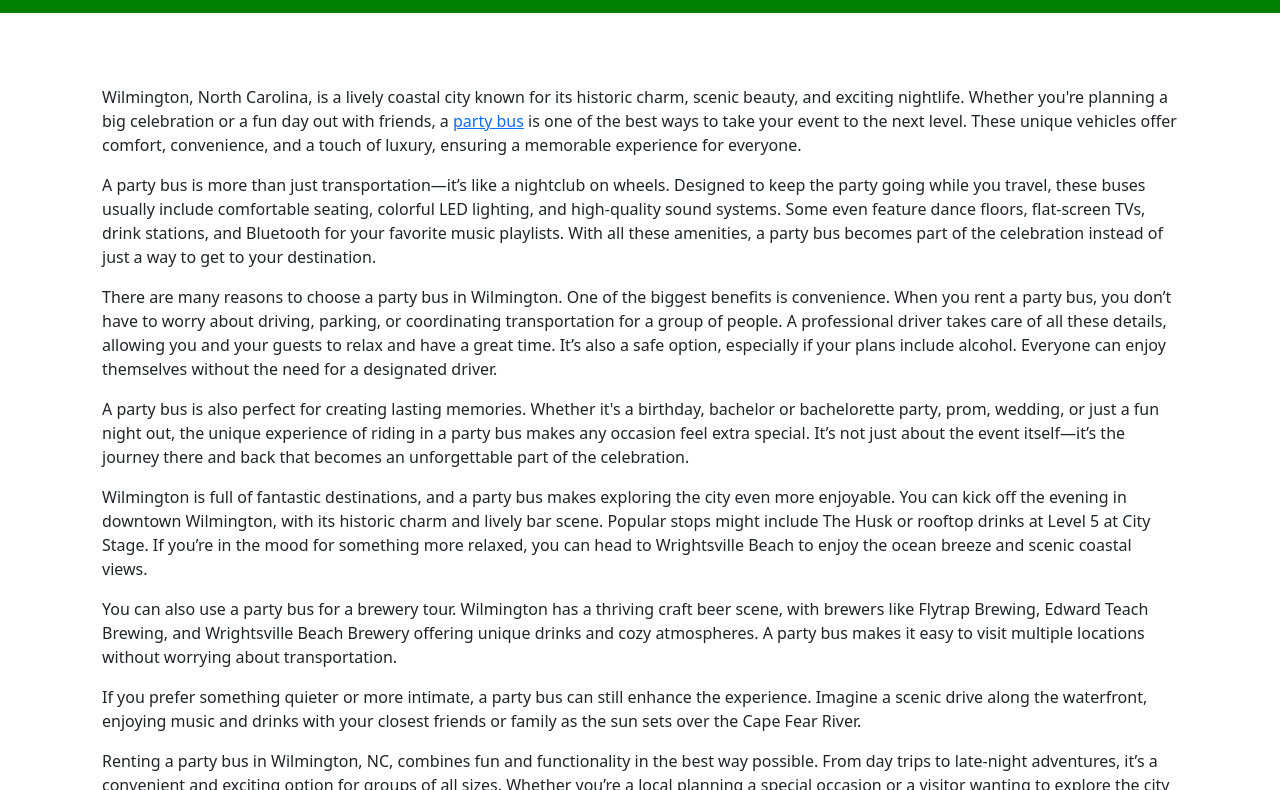
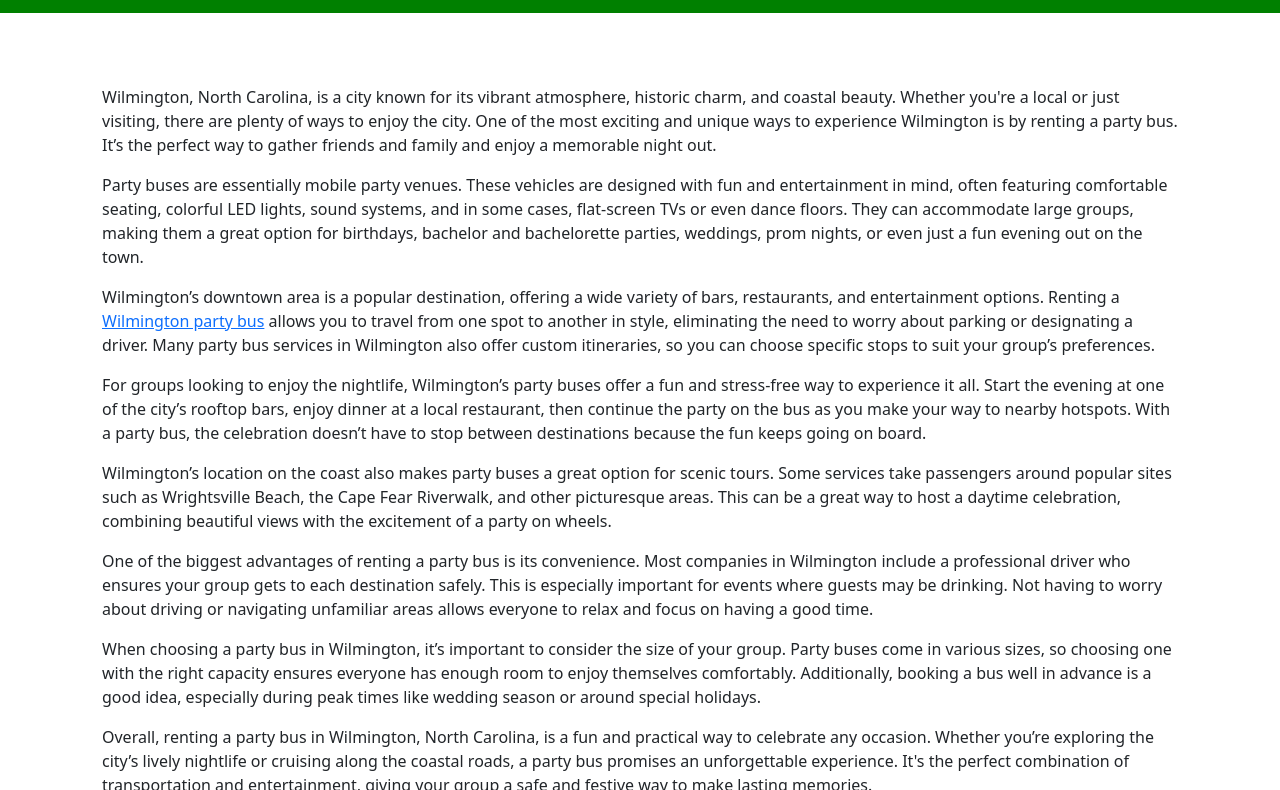
Before and after one commit to trualchemy/wilmingtonpartybus, a plain HTML site: page index.html in a window 1280 px wide. Shown: the part 91-881 px from the top of the page. Drawn offline with nearby package versions, Linux system fonts and the light colour scheme.

Commit message:
Update index.html

```diff
--- a/index.html
+++ b/index.html
@@ -5,7 +5,7 @@
     <meta name="viewport" content="width=device-width, initial-scale=1.0">
     <link rel="stylesheet" href="https://cdn.jsdelivr.net/npm/bootstrap@5.3.0/dist/css/bootstrap.min.css">
     <link rel="stylesheet" href="https://cdnjs.cloudflare.com/ajax/libs/font-awesome/6.4.0/css/all.min.css">
-    <title>Explore Wilmington, NC in Style with a Party Bus</title>
+    <title>Party Buses in Wilmington, North Carolina</title>
     <style>
       ul li a {
         color: white;
@@ -18,18 +18,18 @@
   </head>
   <body>
     <header class="site-header bg-primary text-white text-center py-4">
-      <h1>Explore Wilmington, NC in Style with a Party Bus</h1>
+      <h1>Party Buses in Wilmington, North Carolina</h1>
     </header></br></br></br>
     <section class="services" id="services">
       <div class="container" style="max-width: 1100px;"	>
-		<p>Wilmington, North Carolina, is a lively coastal city known for its historic charm, scenic beauty, and exciting nightlife. Whether you're planning a big celebration or a fun day out with friends, a <a href="https://wilmingtonpartybuses.com/" target="_blank">party bus</a> is one of the best ways to take your event to the next level. These unique vehicles offer comfort, convenience, and a touch of luxury, ensuring a memorable experience for everyone.</p>
-		<p>A party bus is more than just transportation—it’s like a nightclub on wheels. Designed to keep the party going while you travel, these buses usually include comfortable seating, colorful LED lighting, and high-quality sound systems. Some even feature dance floors, flat-screen TVs, drink stations, and Bluetooth for your favorite music playlists. With all these amenities, a party bus becomes part of the celebration instead of just a way to get to your destination.</p>
-		<p>There are many reasons to choose a party bus in Wilmington. One of the biggest benefits is convenience. When you rent a party bus, you don’t have to worry about driving, parking, or coordinating transportation for a group of people. A professional driver takes care of all these details, allowing you and your guests to relax and have a great time. It’s also a safe option, especially if your plans include alcohol. Everyone can enjoy themselves without the need for a designated driver.</p>
-		<p>A party bus is also perfect for creating lasting memories. Whether it's a birthday, bachelor or bachelorette party, prom, wedding, or just a fun night out, the unique experience of riding in a party bus makes any occasion feel extra special. It’s not just about the event itself—it’s the journey there and back that becomes an unforgettable part of the celebration.</p>
-		<p>Wilmington is full of fantastic destinations, and a party bus makes exploring the city even more enjoyable. You can kick off the evening in downtown Wilmington, with its historic charm and lively bar scene. Popular stops might include The Husk or rooftop drinks at Level 5 at City Stage. If you’re in the mood for something more relaxed, you can head to Wrightsville Beach to enjoy the ocean breeze and scenic coastal views.</p>
-		<p>You can also use a party bus for a brewery tour. Wilmington has a thriving craft beer scene, with brewers like Flytrap Brewing, Edward Teach Brewing, and Wrightsville Beach Brewery offering unique drinks and cozy atmospheres. A party bus makes it easy to visit multiple locations without worrying about transportation.</p>
-		<p>If you prefer something quieter or more intimate, a party bus can still enhance the experience. Imagine a scenic drive along the waterfront, enjoying music and drinks with your closest friends or family as the sun sets over the Cape Fear River.</p>
-		<p>Renting a party bus in Wilmington, NC, combines fun and functionality in the best way possible. From day trips to late-night adventures, it’s a convenient and exciting option for groups of all sizes. Whether you’re a local planning a special occasion or a visitor wanting to explore the city in style, a party bus ensures a safe and unforgettable ride</p>
+		<p>Wilmington, North Carolina, is a city known for its vibrant atmosphere, historic charm, and coastal beauty. Whether you're a local or just visiting, there are plenty of ways to enjoy the city. One of the most exciting and unique ways to experience Wilmington is by renting a party bus. It’s the perfect way to gather friends and family and enjoy a memorable night out.</p>
+		<p>Party buses are essentially mobile party venues. These vehicles are designed with fun and entertainment in mind, often featuring comfortable seating, colorful LED lights, sound systems, and in some cases, flat-screen TVs or even dance floors. They can accommodate large groups, making them a great option for birthdays, bachelor and bachelorette parties, weddings, prom nights, or even just a fun evening out on the town.</p>
+		<p>Wilmington’s downtown area is a popular destination, offering a wide variety of bars, restaurants, and entertainment options. Renting a <a href="https://wilmingtonpartybuses.com/" target="_blank">Wilmington party bus</a> allows you to travel from one spot to another in style, eliminating the need to worry about parking or designating a driver. Many party bus services in Wilmington also offer custom itineraries, so you can choose specific stops to suit your group’s preferences.</p>
+		<p>For groups looking to enjoy the nightlife, Wilmington’s party buses offer a fun and stress-free way to experience it all. Start the evening at one of the city’s rooftop bars, enjoy dinner at a local restaurant, then continue the party on the bus as you make your way to nearby hotspots. With a party bus, the celebration doesn’t have to stop between destinations because the fun keeps going on board.</p>
+		<p>Wilmington’s location on the coast also makes party buses a great option for scenic tours. Some services take passengers around popular sites such as Wrightsville Beach, the Cape Fear Riverwalk, and other picturesque areas. This can be a great way to host a daytime celebration, combining beautiful views with the excitement of a party on wheels.</p>
+		<p>One of the biggest advantages of renting a party bus is its convenience. Most companies in Wilmington include a professional driver who ensures your group gets to each destination safely. This is especially important for events where guests may be drinking. Not having to worry about driving or navigating unfamiliar areas allows everyone to relax and focus on having a good time.</p>
+		<p>When choosing a party bus in Wilmington, it’s important to consider the size of your group. Party buses come in various sizes, so choosing one with the right capacity ensures everyone has enough room to enjoy themselves comfortably. Additionally, booking a bus well in advance is a good idea, especially during peak times like wedding season or around special holidays.</p>
+		<p>Overall, renting a party bus in Wilmington, North Carolina, is a fun and practical way to celebrate any occasion. Whether you’re exploring the city’s lively nightlife or cruising along the coastal roads, a party bus promises an unforgettable experience. It's the perfect combination of transportation and entertainment, giving your group a safe and festive way to make lasting memories.</p>
       </div>
     </section></br></br></br>
     <footer class="site-footer text-center py-4 bg-primary text-white">
```
